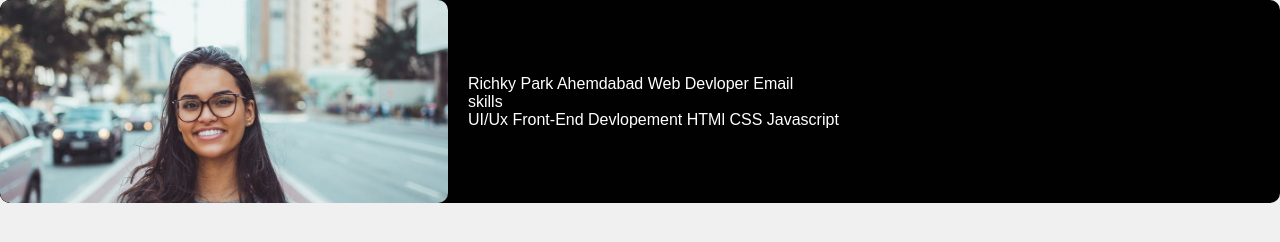
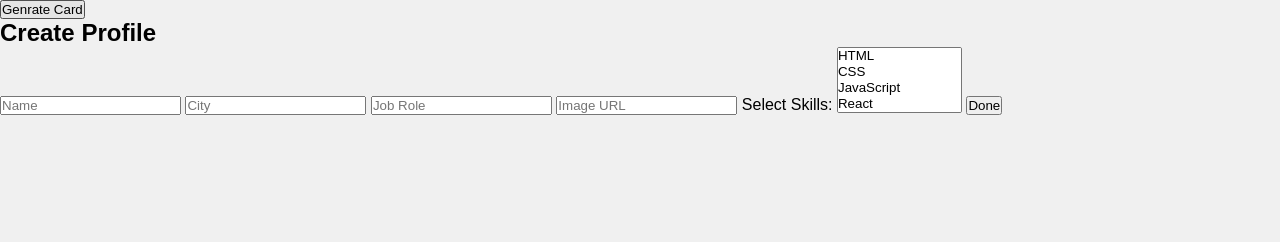
Before and after one commit to Edith69892/Js_Pracice_Projects, a plain HTML site: page 09_Anime_Card_genrater/index.html in a window 1280 px wide. Drawn offline with Linux system fonts and the light colour scheme; files that its build step writes are made by us from their sources.

Commit message:
complete form structure

```diff
--- a/09_Anime_Card_genrater/index.html
+++ b/09_Anime_Card_genrater/index.html
@@ -1,34 +1,87 @@
 <!DOCTYPE html>
 <html lang="en">
 <head>
-    <meta charset="UTF-8">
-    <meta name="viewport" content="width=device-width, initial-scale=1.0">
-    <title>Anime Card</title>
-    <link rel="stylesheet" href="styles.css">
-
+  <meta charset="UTF-8" />
+  <meta name="viewport" content="width=device-width, initial-scale=1.0"/>
+  <title>Profile Card</title>
+  <link rel="stylesheet" href="styles.css"/>
 </head>
 <body>
-    <main>
-        <div class="card">
-            <div class="image">
-                <img src="person-1.jpeg" alt="profile-picture">
-            </div>
-            <div class="info">
-                <span id="name">Richky Park</span>
-                <span id="city">Ahemdabad</span>
-                <span id="profession">Web Devloper</span>
-                <span id="email">Email</span>
-                <div class="skills">
-                    <p>skills</p>
-                    <span>UI/Ux</span>
-                    <span>Front-End Devlopement</span>
-                    <span>HTMl</span>
-                    <span>CSS</span>
-                    <span>Javascript</span>
-                </div>
-            </div>
+  <main style="width: 100vw; height: 100vh;">
+    <div class="genrateBtn">
+        <button id="genrate">Genrate Card</button>
         </div>
-    </main>
+    <div class="popup-overlay" id="formPopup">
+  <div class="popup">
+    <h2>Create Profile</h2>
+    <input type="text" id="nameInput" placeholder="Name" required>
+    <input type="text" id="cityInput" placeholder="City">
+    <input type="text" id="roleInput" placeholder="Job Role">
+    <input type="url" id="imageInput" placeholder="Image URL">
+
+    <label for="skillsSelect">Select Skills:</label>
+    <select id="skillsSelect" multiple>
+      <!-- Frontend -->
+      <option value ="HTML">HTML</option>
+      <option value="CSS">CSS</option>
+      <option value="JavaScript">JavaScript</option>
+      <option value="React">React</option>
+      <option value="Vue.js">Vue.js</option>
+      <option value="Angular">Angular</option>
+      <option value="Tailwind CSS">Tailwind CSS</option>
+
+      <!-- Backend -->
+      <option value="Node.js">Node.js</option>
+      <option value="Express.js">Express.js</option>
+      <option value="Django">Django</option>
+      <option value="Laravel">Laravel</option>
+
+      <!-- Databases -->
+      <option value="MongoDB">MongoDB</option>
+      <option value="MySQL">MySQL</option>
+      <option value="Firebase">Firebase</option>
+
+      <!-- Tools -->
+      <option value="Git">Git</option>
+      <option value="GitHub">GitHub</option>
+      <option value="Docker">Docker</option>
+
+      <!-- Roles -->
+      <option value="Frontend Developer">Frontend Developer</option>
+      <option value="Backend Developer">Backend Developer</option>
+      <option value="Full Stack Developer">Full Stack Developer</option>
+      <option value="UI/UX Designer">UI/UX Designer</option>
+      <option value="Data Scientist">Data Scientist</option>
+    </select>
+    <button >Done</button>
+  </div>
+    </div>
+    <!-- <div class="card light">
+      <span class="badge">PRO</span>
+      <div class="profile-img">
+        <img src="   alt="profile-picture"/>
+      </div>
+      <h2>Ricky Park</h2>
+      <h4>NEW YORK</h4>
+      <p>User interface designer and front-end developer</p>
+      <div class="buttons">
+        <button class="message btn">Message</button>
+        <button class="follow btn">Following</button>
+      </div>
+      <div class="skills">
+        <p>SKILLS</p>
+        <div class="tags">
+          <span>UI / UX</span>
+          <span>Front End Development</span>
+          <span>HTML</span>
+          <span>CSS</span>
+          <span>JavaScript</span>
+          <span>React</span>
+          <span>Node</span>
+        </div>
+      </div>
+    </div>-->
+
+  </main>
 </body>
-<script src="script.js"></script>
 </html>
```
